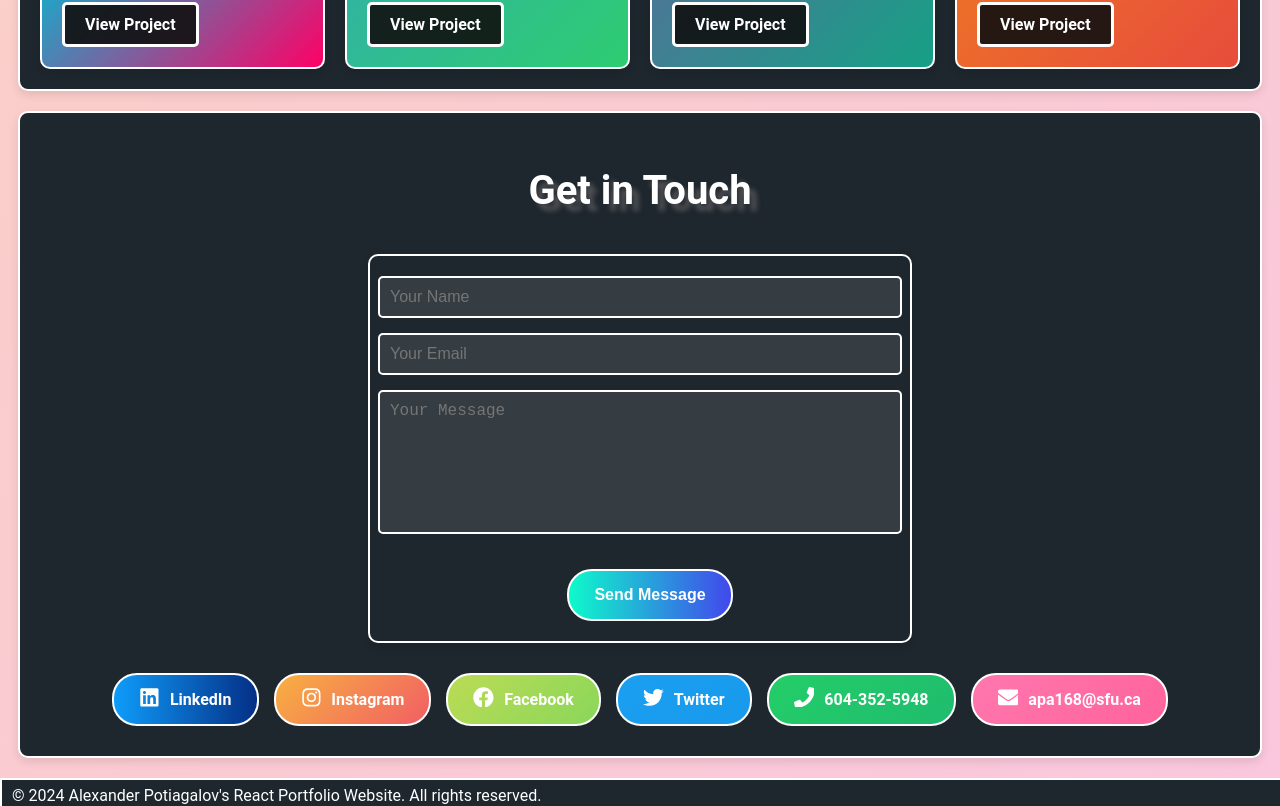
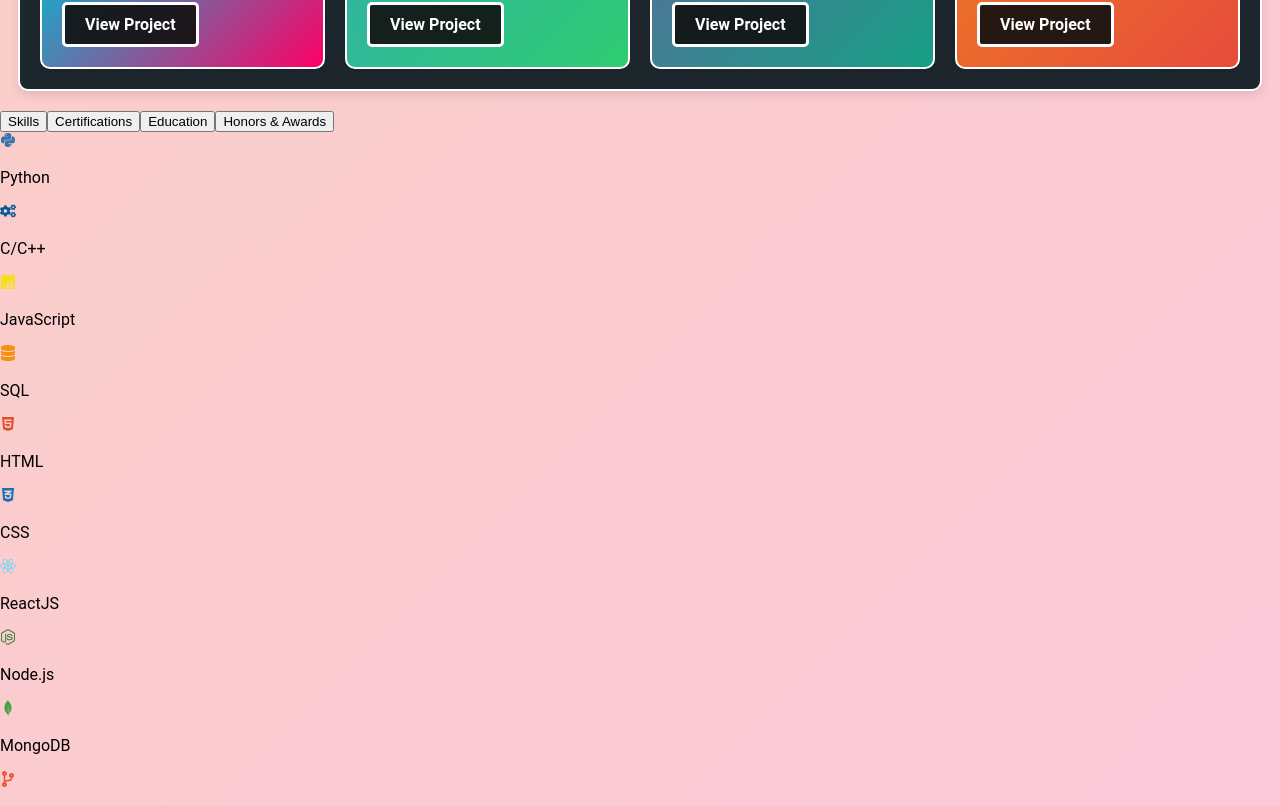
Before and after one commit to AlexanderPotiagalov/AlexanderPotiagalov.github.io, a React (Vite) app: page / in a window 1280 px wide. Shown: the part 1800-2606 px from the top of the page. Built offline with nearby package versions, Linux system fonts and the light colour scheme.

Commit message:
Installed react-icons, implemented the code for the Skill/Education/Awards/Certificates Section and imported it to App.jsx

```diff
--- a/src/App.jsx
+++ b/src/App.jsx
@@ -3,6 +3,7 @@
 import ProfilePicture from "./PortfolioPicture.jsx";
 import Experience from "./Experience.jsx";
 import Projects from "./Projects.jsx";
+import SkillsSection from "./SkillsSection.jsx";
 import Contact from "./ContactMeForm.jsx";
 import Footer from "./Footer.jsx";
 import "./index.css";
@@ -20,6 +21,9 @@
       <section id="projects">
         <Projects />
       </section>
+      <section id="skills">
+        <SkillsSection />
+      </section>
       <section id="contact-me">
         <Contact />
       </section>
--- /dev/null
+++ b/src/SkillsSection.jsx
@@ -0,0 +1,215 @@
+import React, { useState } from "react";
+import {
+  FaPython,
+  FaJsSquare,
+  FaReact,
+  FaNodeJs,
+  FaHtml5,
+  FaCss3Alt,
+  FaDatabase,
+  FaCogs, // Represents C++
+  FaCodeBranch, // Represents Git
+  FaCertificate,
+  FaUniversity,
+  FaAward, // Honors & Awards
+} from "react-icons/fa";
+import { SiMongodb } from "react-icons/si";
+
+import "./index.css"; // Ensure your CSS is properly configured
+
+const SkillsSection = () => {
+  const [activeTab, setActiveTab] = useState("skills");
+
+  const skills = [
+    { name: "Python", icon: <FaPython />, color: "#3776AB" },
+    { name: "C/C++", icon: <FaCogs />, color: "#00599C" },
+    { name: "JavaScript", icon: <FaJsSquare />, color: "#F7DF1E" },
+    { name: "SQL", icon: <FaDatabase />, color: "#F29111" },
+    { name: "HTML", icon: <FaHtml5 />, color: "#E34F26" },
+    { name: "CSS", icon: <FaCss3Alt />, color: "#1572B6" },
+    { name: "ReactJS", icon: <FaReact />, color: "#61DAFB" },
+    { name: "Node.js", icon: <FaNodeJs />, color: "#3C873A" },
+    { name: "MongoDB", icon: <SiMongodb />, color: "#47A248" },
+    { name: "Git", icon: <FaCodeBranch />, color: "#F05032" },
+    {
+      name: "C#",
+      icon: <img src="/c-sharp.png" alt="C#" className="skill-icon" />,
+      color: "#68217A",
+    },
+  ];
+
+  const certifications = [
+    {
+      name: "Complete A.I. & Machine Learning, Data Science Bootcamp",
+      provider: "Udemy",
+      issued: "Sep 2024",
+      credentialID: "UC-8445cb75-5d03-46ed-878d-05e7a8304f7b",
+      link: "https://www.udemy.com/certificate/UC-8445cb75-5d03-46ed-878d-05e7a8304f7b/",
+      icon: <FaCertificate />,
+      color:
+        "linear-gradient(135deg,rgba(255, 81, 226, 0.6),rgba(171, 101, 251, 0.6),rgba(85, 82, 255, 0.6),rgba(108, 253, 238, 0.6))",
+    },
+    {
+      name: "The Complete JavaScript Course 2024: From Zero to Expert!",
+      provider: "Udemy",
+      issued: "Sep 2024",
+      credentialID: "UC-e94a2861-6522-4e6b-8d25-59d713354461",
+      link: "https://www.udemy.com/certificate/UC-e94a2861-6522-4e6b-8d25-59d713354461/",
+      icon: <FaCertificate />,
+      color:
+        "linear-gradient(135deg,rgba(247, 157, 60, 0.6),rgba(249, 79, 79, 0.6),rgba(251, 72, 212, 0.6),rgba(96, 45, 249, 0.6))",
+    },
+  ];
+
+  const education = [
+    {
+      school: "Simon Fraser University",
+      degree: "BSc Computer Science & Minor in Business",
+      gpa: "3.62",
+      honors: "Dean's Honor Roll",
+      icon: <FaUniversity />,
+      color: "linear-gradient(135deg, #3494e6, #ec6ead)",
+    },
+    {
+      school: "McMath Secondary School",
+      degree: "Dogwood Diploma",
+      gpa: "4.0",
+      honors: "Principal’s Honor Roll (2021-2023)",
+      icon: <FaUniversity />,
+      color: "linear-gradient(135deg,rgb(250, 118, 122),rgb(250, 181, 162))",
+    },
+  ];
+
+  const honors = [
+    {
+      title: "SFU Dean’s Honor Roll",
+      issuer: "Simon Fraser University",
+      icon: <FaAward />,
+      color:
+        "linear-gradient(135deg,rgb(253, 122, 126),rgb(250, 149, 121),rgb(253, 132, 219),rgb(170, 138, 246))",
+    },
+    {
+      title: "McMath Principal’s Honor Roll",
+      issuer: "McMath Secondary School (2021-2023)",
+      icon: <FaAward />,
+      color: "linear-gradient(135deg, #f39c12, #e74c3c)",
+    },
+    {
+      title: "Leadership Level 2 Award",
+      issuer: "McMath Secondary School – 50+ hours of volunteer work",
+      icon: <FaAward />,
+      color: "linear-gradient(135deg,rgb(85, 248, 145),rgb(103, 197, 244))",
+    },
+  ];
+
+  return (
+    <section id="skills-section" className="skills-section">
+      <div className="tabs">
+        <button
+          className={activeTab === "skills" ? "active" : ""}
+          onClick={() => setActiveTab("skills")}
+        >
+          Skills
+        </button>
+        <button
+          className={activeTab === "certifications" ? "active" : ""}
+          onClick={() => setActiveTab("certifications")}
+        >
+          Certifications
+        </button>
+        <button
+          className={activeTab === "education" ? "active" : ""}
+          onClick={() => setActiveTab("education")}
+        >
+          Education
+        </button>
+        <button
+          className={activeTab === "honors" ? "active" : ""}
+          onClick={() => setActiveTab("honors")}
+        >
+          Honors & Awards
+        </button>
+      </div>
+
+      <div className="tab-content">
+        {activeTab === "skills" && (
+          <div className="skills-container">
+            {skills.map((skill, index) => (
+              <div
+                key={index}
+                className="skill-card"
+                style={{ borderColor: skill.color }}
+              >
+                <div className="skill-icon" style={{ color: skill.color }}>
+                  {skill.icon}
+                </div>
+                <p className="skill-name">{skill.name}</p>
+              </div>
+            ))}
+          </div>
+        )}
+
+        {activeTab === "certifications" && (
+          <div className="certifications-container">
+            {certifications.map((cert, index) => (
+              <div
+                key={index}
+                className="cert-card"
+                style={{ background: cert.color }}
+              >
+                <div className="cert-icon">{cert.icon}</div>
+                <div className="cert-info">
+                  <h3 className="cert-name">{cert.name}</h3>
+                  <p className="cert-provider">{cert.provider}</p>
+                  <a href={cert.link} target="_blank" rel="noopener noreferrer">
+                    View Credential
+                  </a>
+                </div>
+              </div>
+            ))}
+          </div>
+        )}
+
+        {activeTab === "education" && (
+          <div className="education-container">
+            {education.map((edu, index) => (
+              <div
+                key={index}
+                className="edu-card"
+                style={{ background: edu.color }}
+              >
+                <div className="edu-icon">{edu.icon}</div>
+                <div className="edu-info">
+                  <h3 className="edu-school">{edu.school}</h3>
+                  <p className="edu-degree">{edu.degree}</p>
+                  <p className="edu-gpa">GPA: {edu.gpa}</p>
+                  <p className="edu-honors">{edu.honors}</p>
+                </div>
+              </div>
+            ))}
+          </div>
+        )}
+
+        {activeTab === "honors" && (
+          <div className="honors-container">
+            {honors.map((honor, index) => (
+              <div
+                key={index}
+                className="honor-card"
+                style={{ background: honor.color }}
+              >
+                <div className="honor-icon">{honor.icon}</div>
+                <div className="honor-info">
+                  <h3 className="honor-title">{honor.title}</h3>
+                  <p className="honor-issuer">{honor.issuer}</p>
+                </div>
+              </div>
+            ))}
+          </div>
+        )}
+      </div>
+    </section>
+  );
+};
+
+export default SkillsSection;
```
Also changed, not shown: package.json (+4 -3 lines), 1 other file (tests, documents, lock files or other folders).
